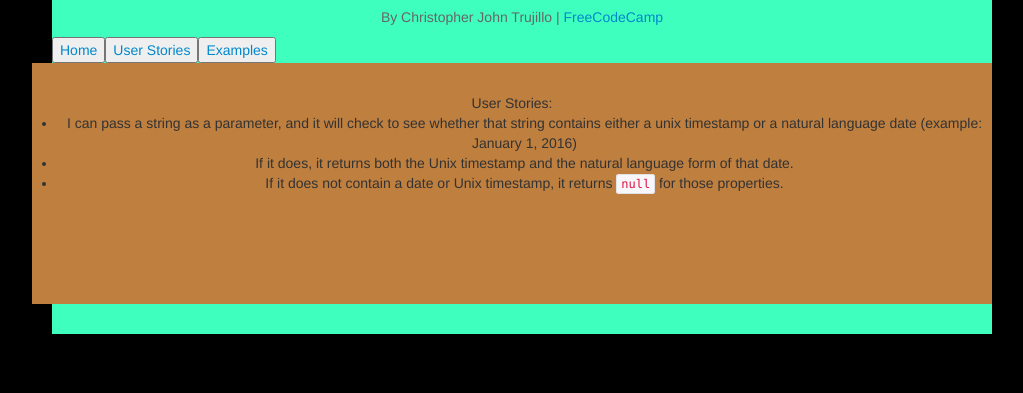
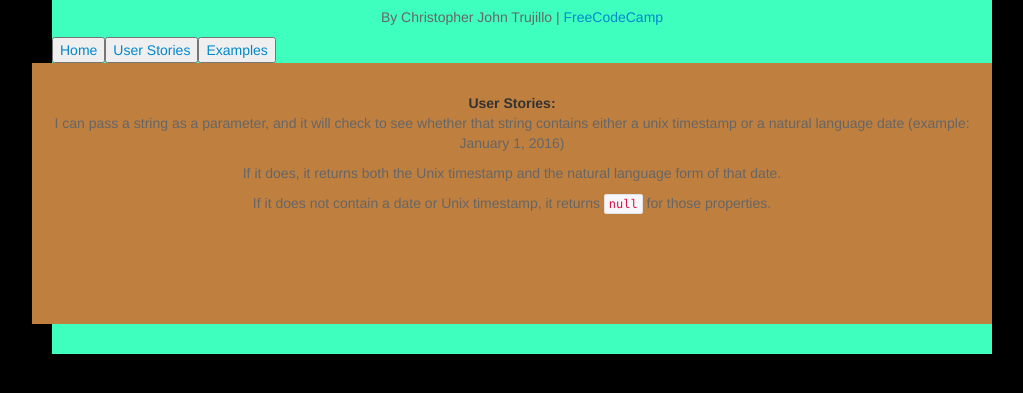
Before and after one commit to GEOAT-OC-26/timestamp, a website: page static/user.html in a window 1280 px wide. Shown: the part 83-476 px from the top of the page, without its empty margins (118-1141 px from the left). Drawn offline with Linux system fonts and the light colour scheme.

Commit message:
final changes

```diff
--- a/package.json
+++ b/package.json
@@ -5,6 +5,9 @@
   "main": "server.js",
   "repository": "",
   "author": "Mostafa Eweda <mo.eweda@gmail.com>",
+  "scripts": {
+    "start": "node server.js"
+  },
   "dependencies": {
     "express": "^4.13.4",
     "fs": "0.0.2",
--- a/server.js
+++ b/server.js
@@ -10,7 +10,7 @@ app.listen(port, function(){
   console.log("Listening on port: " + port);
 });
 
-//app.use(express.static(path.join(__dirname + '/static')));
+app.use(express.static(path.join(__dirname + '/static')));
 
 app.get('/', function(req, res) {
   var fileName = path.join(__dirname, "static", '/index.html');
@@ -67,11 +67,13 @@ app.get('/:datestring', function(req,res) {
       unix: myDate.format("X"),
       natural: myDate.format("MMMM D, YYYY")
     });
+    res.end("Congratulations! It Works");
   } else {
     res.json({
       unix: null,
       natural: null
     });
+    res.end("Please Try Again :)");
   }
 
 
--- a/static/user.html
+++ b/static/user.html
@@ -18,14 +18,14 @@
     </div>
     <div class="row blue text-center">
         <div class="col-md-6 col-md-offset-3">
-   <div>User Stories:
-        <ul>
-            <li>I can pass a string as a parameter, and it will check to see whether that string contains either a unix
+   <div><b>User Stories:</b>
+
+            <p>I can pass a string as a parameter, and it will check to see whether that string contains either a unix
                 timestamp or a natural language date (example: January 1, 2016)
-            </li>
-            <li>If it does, it returns both the Unix timestamp and the natural language form of that date.</li>
-            <li>If it does not contain a date or Unix timestamp, it returns <code>null</code> for those properties.</li>
-        </ul>
+            </p>
+            <p>If it does, it returns both the Unix timestamp and the natural language form of that date.</p>
+            <p>If it does not contain a date or Unix timestamp, it returns <code>null</code> for those properties.</p>
+
     </div>
     </div>
     </div>
```
